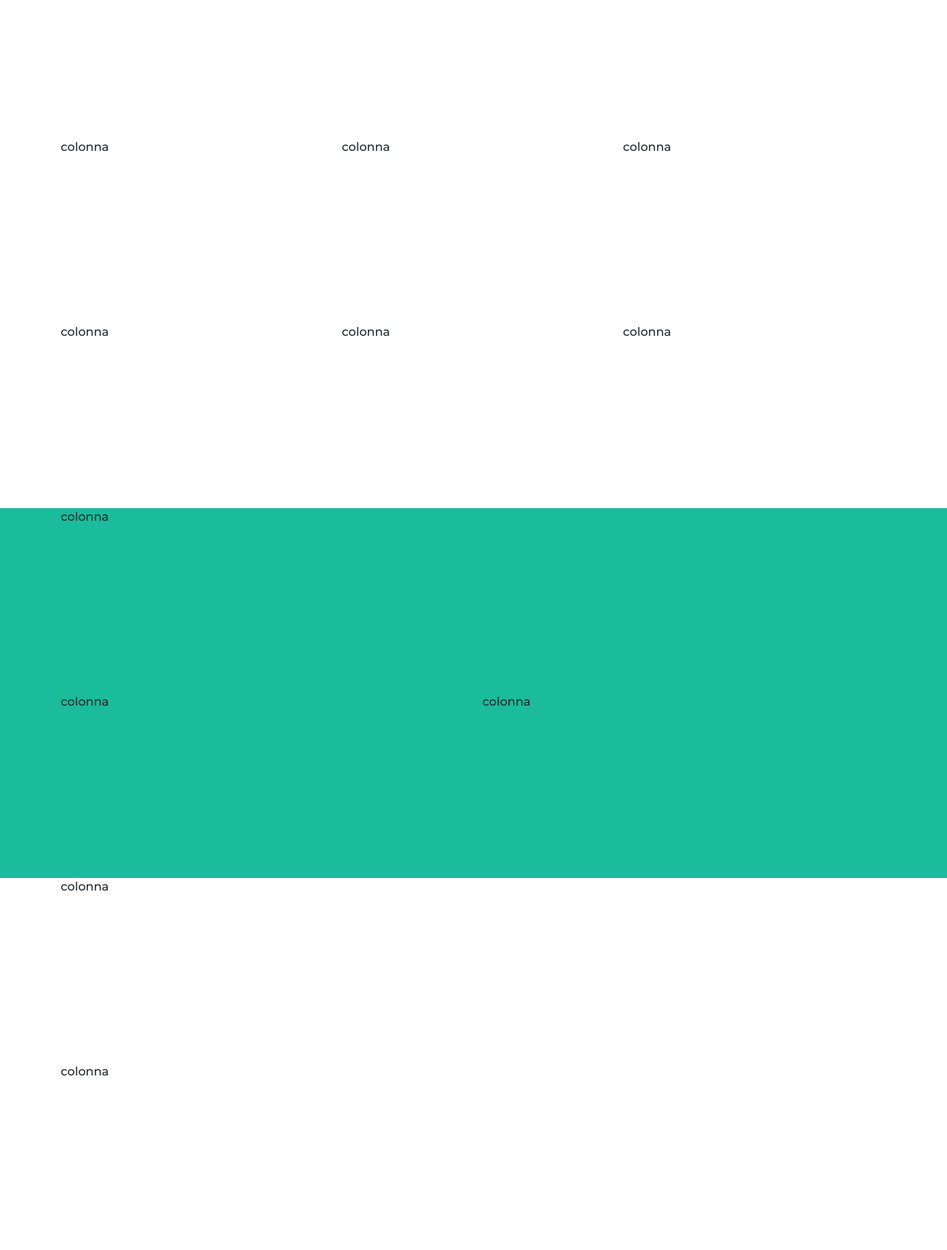
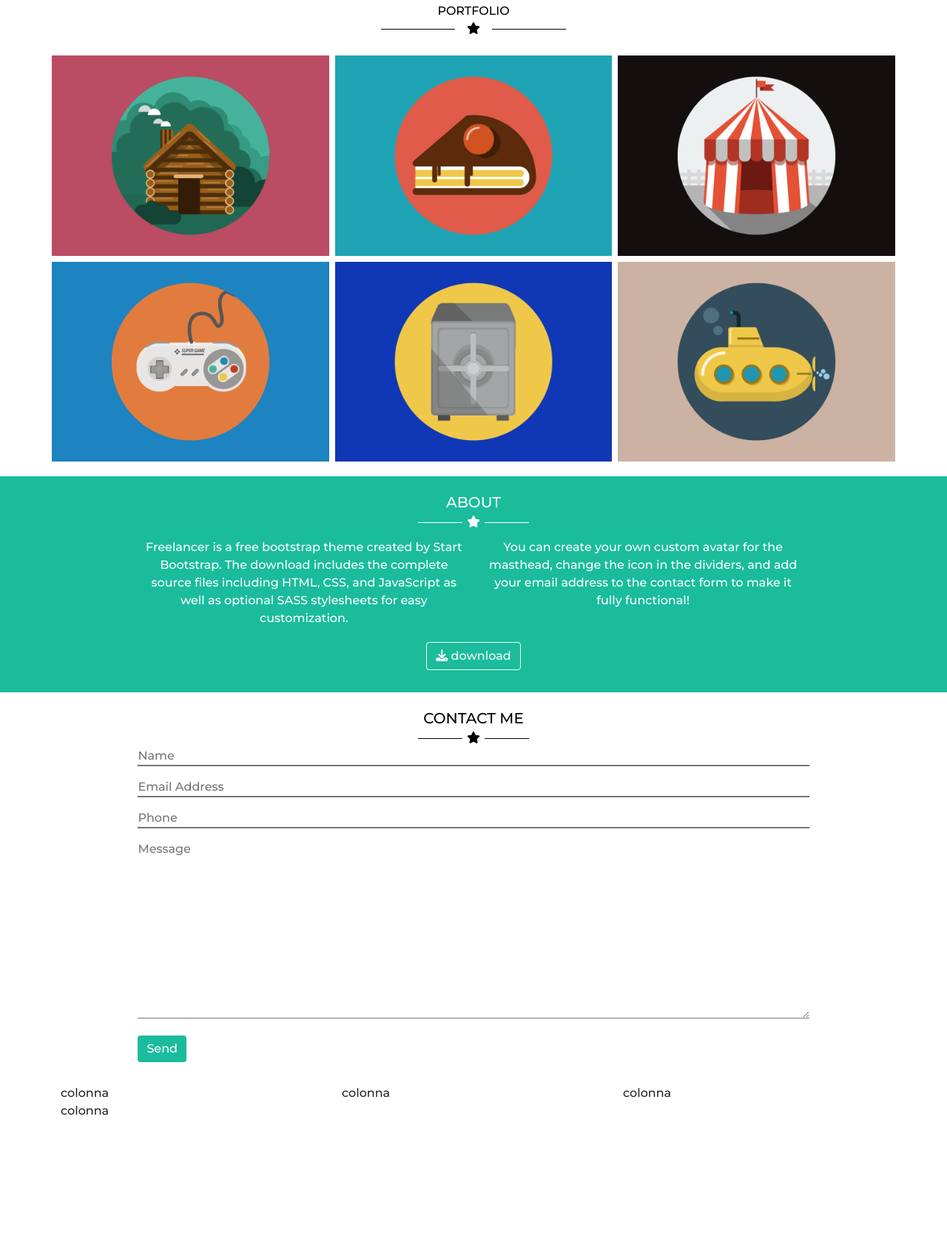
Before and after one commit to mattiabenelli/html-css-bootstrap-freelancer, a plain HTML site: page index.html in a window 1280 px wide. Shown: the part 504-2194 px from the top of the page at 74% size. After the commit the page ends 2018 px from the top, so only its background shows below. Drawn offline with nearby package versions, Linux system fonts and the light colour scheme.

Commit message:
main done

```diff
--- a/css/style.css
+++ b/css/style.css
@@ -16,7 +16,7 @@ header{
 #jumbotron{
     padding: 100px 0 20px;
 }
-.content-img{
+#jumbotron .content-img{
     width: 200px;
     margin: 0 auto;
 }
@@ -40,33 +40,95 @@ header{
 #jumbotron .content{
     width: 100%;
 }
-.hr-stars{
+#jumbotron .hr-stars{
     max-width: 250px;
     margin: 0 auto;
     color: white;
+}
+#jumbotron .hr-stars .line{
+    width: 40%;
+    position: relative;
+    height: 1px;
+    background: white;
+}
+/* columns  */
+#columns{
+    padding: 50px 0 20px;
+}
+#columns .content{
+    color: black;
+}
+#columns .hr-stars{
+    max-width: 250px;
+    margin: 0 auto;
+    color: black;
 }
 .hr-stars .line{
     width: 40%;
     position: relative;
     height: 1px;
+    background: black   ;
+}
+#columns .content-img{
+    margin: 0 auto;
+}
+/* about */
+#about{
+    padding: 20px 0 30px;
+    color: white;
+}
+#about .title{
+    font-size: 20px;
+    color: white;
+}
+#about .hr-stars{
+    max-width: 150px;
+    margin: 0 auto;
+}
+#about .hr-stars .line{
+    width: 40%;
+    position: relative;
+    height: 1px;
     background: white;
 }
+.container-smaller{
+    width: 80%;
+    margin: 0 auto;
+}
+.padding-10-20{
+    padding: 10px 0 20px;
+}
 
-.content-title{
-    background-color: lightgray;
+/* contact-us */
+#contact-us{
+    padding: 20px 0 30px;
+    color: black;
 }
-#columns .content{
-    height: 250px;
+#contact-us .title{
+    font-size: 20px;
 }
-#about .content{
-    height: 250px;
+#contact-us .hr-stars{
+    max-width: 150px;
+    margin: 0 auto;
 }
-#contact-us .content{
-    height: 250px;
+#contact-us .hr-stars .line{
+    width: 40%;
+    position: relative;
+    height: 1px;
+    background: black;
 }
-footer .content{
-    height: 250px;
+#contact-us input, textarea{
+    border-top: none;
+    border-left: none;
+    border-right: none;
+    width: 100%;
 }
-#bottom-bar{
+#green{
+    background-color: #1ABC9C;
+    border: #1ABC9C;
+}
+
+
+#copyright{
     background-color: rgb(15, 15, 91);
 }
--- a/index.html
+++ b/index.html
@@ -76,11 +76,11 @@
                     </div>
                 </div>
             </div>
-            <div id="columns" class="container">
+            <div id="columns" class="container text-center mt-3">
                 <div class="row">
                     <div class="col">
                         <div class="content">
-                            <div class="title">START BOOTSTRAP</div>
+                            <div class="title">PORTFOLIO</div>
                             <div class="hr-stars d-flex justify-content-between align-items-center">
                                 <div class="line"></div>
                                 <div class="star"><i class="fa-solid fa-star"></i></div>
@@ -89,57 +89,112 @@
                         </div>
                     </div>
                 </div>
-                <div class="row row-cols-1 row-cols-sm-1 row-cols-md-2 row-cols-lg-3">
+                <div class="row g-2 row-cols-1 row-cols-sm-1 row-cols-md-2 row-cols-lg-3 mt-3">
                     <div class="col">
-                        <div class="content">colonna</div>
+                        <div class="content-img">
+                            <img src="./img/cabin.png" alt="cabina">
+                        </div>
                     </div>
                     <div class="col">
-                        <div class="content">colonna</div>
+                        <div class="content-img">
+                            <img src="./img/cake.png" alt="torta">
+                        </div>
                     </div>
                     <div class="col">
-                        <div class="content">colonna</div>
+                        <div class="content-img">
+                            <img src="./img/circus.png" alt="circo">
+                        </div>
                     </div>
                     <div class="col">
-                        <div class="content">colonna</div>
+                        <div class="content-img">
+                            <img src="./img/game.png" alt="game">
+                        </div>
                     </div>
                     <div class="col">
-                        <div class="content">colonna</div>
+                        <div class="content-img">
+                            <img src="./img/safe.png" alt="cassaforte">
+                        </div>
                     </div>
                     <div class="col">
-                        <div class="content">colonna</div>
+                        <div class="content-img">
+                            <img src="./img/submarine.png" alt="sottomarino">
+                        </div>
                     </div>
                 </div>
             </div>
             <div id="about" class="container-fluid">
-                <div class="container">
+                <div class="container text-center">
                     <div class="row">
                         <div class="col">
-                            <div class="content">colonna</div>
+                            <div class="content">
+                                <div class="title">ABOUT</div>
+                                <div class="hr-stars d-flex justify-content-between align-items-center">
+                                    <div class="line"></div>
+                                    <div class="star"><i class="fa-solid fa-star"></i></div>
+                                    <div class="line"></div>
                                 </div>
                             </div>
-                    <div class="row row-cols-1 row-cols-md-2">
+                        </div>
+                    </div>
+                    <div class="container-smaller padding-10-20">
+                        <div class="row row-cols-1 row-cols-md-2 text-center">
                             <div class="col">
-                            <div class="content">colonna</div>
+                                <div class="content">Freelancer is a free bootstrap theme created by Start Bootstrap. The download includes the complete source files including HTML, CSS, and JavaScript as well as optional SASS stylesheets for easy customization.</div>
                             </div>
                             <div class="col">
-                            <div class="content">colonna</div>
+                                <div class="content">You can create your own custom avatar for the masthead, change the icon in the dividers, and add your email address to the contact form to make it fully functional!</div>
+                            </div>
+                        </div>
+                    </div>
+                    <div class="container text-center">
+                        <div class="row row-cols-1">
+                            <div class="col">
+                                <div class="content">
+                                    <button type="button" class="btn btn-outline-light"><i class="fa-solid fa-download"></i> download</button>
+                                </div>
+                            </div>
                         </div>
                     </div>
                 </div>
             </div>
             <div id="contact-us" class="container">
                 <div class="row row-cols-1">
+                    <div class="col text-center">
+                        <div class="content">
+                            <div class="title">CONTACT ME</div>
+                            <div class="hr-stars d-flex justify-content-between align-items-center">
+                                <div class="line"></div>
+                                <div class="star"><i class="fa-solid fa-star"></i></div>
+                                <div class="line"></div>
+                            </div>
+                        </div>
+                    </div>
+                    <div class="container-smaller">
                         <div class="col">
-                        <div class="content">colonna</div>
+                            <form class="row g-3">
+                                <div class="col-12">
+                                <input type="text" placeholder="Name">
                                 </div>
-                    <div class="col">
-                        <div class="content">colonna</div>
+                                <div class="col-12">
+                                <input type="email" placeholder="Email Address">
+                                </div>
+                                <div class="col-12">
+                                <input type="text" placeholder="Phone">
+                                </div>
+                                <div class="col-12">
+                                    <textarea name="message" rows="10" cols="30" placeholder="Message"></textarea>
+                                </div>
+                                <div class="col-12">
+                                <button id="green" type="submit" class="btn btn-primary">Send</button>
+                                </div>
+                            </form>
+                        </div>
                     </div>
                 </div>
             </div>
         </main>
         <footer>
-            <div class="container-fluid">
+            <div id="info" class="container-fluid">
                 <div class="container">
                     <div class="row row-cols-1 row-cols-md-3 justify-content-between">
                         <div class="col">
```
Lines whose indentation alone changed are shown as unchanged.
